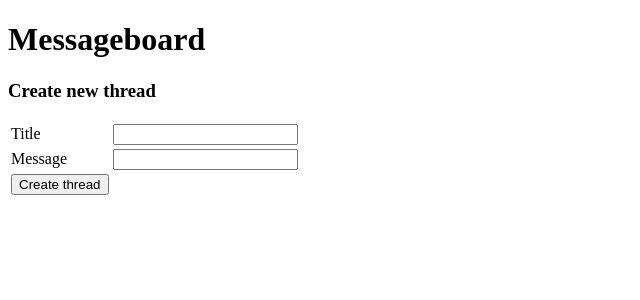
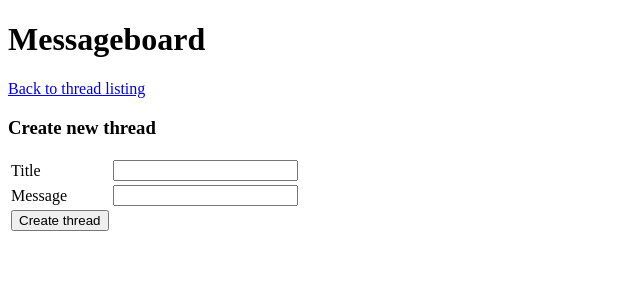
Before and after one commit to tjouni/messageboard, a Flask app: page /threads/new/ in a window 1280 px wide. Shown: the top 300 px of the page, without its empty margins (0-640 px from the left). Run offline with Flask 2, Linux system fonts and the light colour scheme.

Commit message:
fix new thread view

```diff
--- a/application/templates/threads/new.html
+++ b/application/templates/threads/new.html
@@ -1,6 +1,8 @@
 {% extends "layout.html" %}
 
 {% block body %}
+<a href="../">Back to thread listing</a>
+
 <form method="POST" action="{{ url_for('threads_create') }}">
     <h3>Create new thread</h3>
     <table>
```
